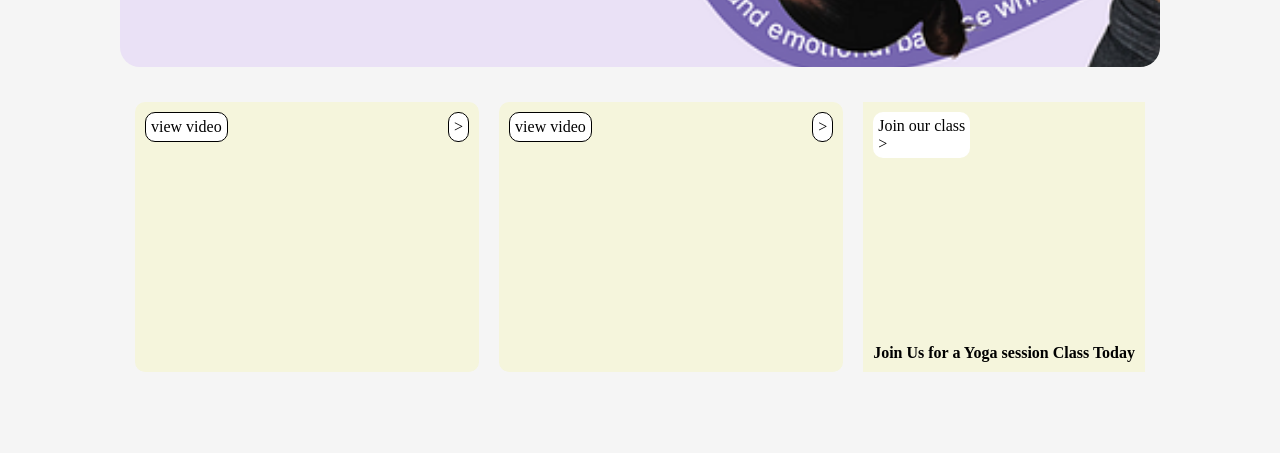
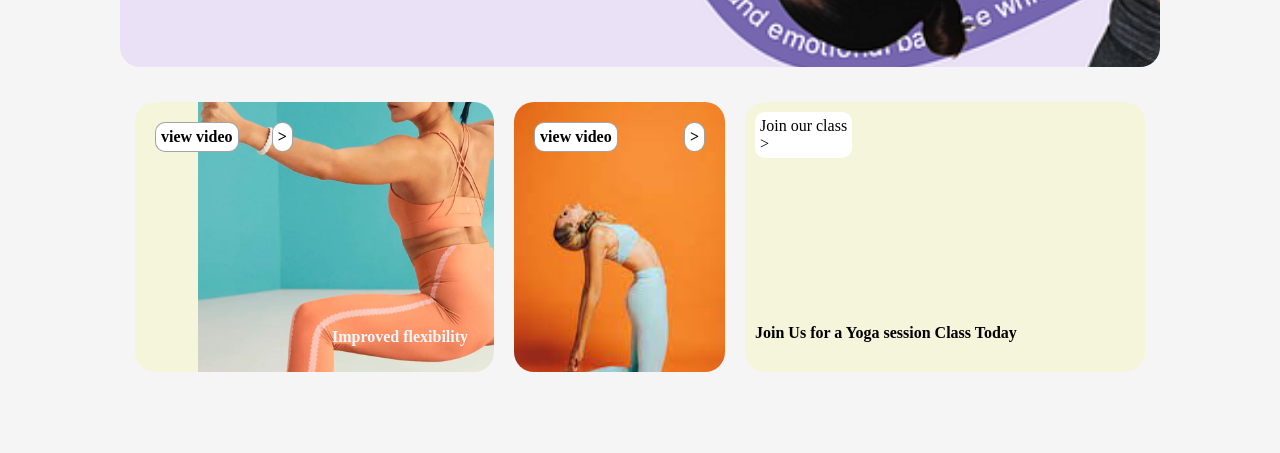
Before and after one commit to vasanthcodes/exercise, a plain HTML site: page index.html in a window 1280 px wide. Shown: the part 347-800 px from the top of the page. Drawn offline with Linux system fonts and the light colour scheme.

Commit message:
added few changes

```diff
--- a/index.html
+++ b/index.html
@@ -34,12 +34,13 @@
         <div></div>
     </div>
     <div class="mainbody3">
-        <div class="mb3-1">
+        <div class="mb3-1" style="background-image: url(./images/try-these-6-yoga-poses-to-boost-strength.jpg); background-repeat: no-repeat;background-position: right;background-size: auto 400px">
             <div>view video</div>
             <div>></div>
+            <div id="fl">Improved flexibility </div>
         </div>
 
-        <div class="mb3-2">
+        <div class="mb3-2" style="background-image: url(./images/images.jpeg); background-repeat: no-repeat;background-position: right;background-size: auto 360px">
             <div>view video</div>
                     <div>></div>
 
@@ -48,9 +49,10 @@
          <div class="mb3-3">
             <div class="div1">
                 <div>Join our class</div>
-                        <div>></div>
+                <div>></div>
 
                 </div>
+
                 <div id="spd">
                     <b>Join Us for a Yoga session Class Today </b>
                     </div>
--- a/style.css
+++ b/style.css
@@ -41,6 +41,8 @@ h1 {
   background-color: white;
   border-radius: 20px;
   padding: 10px 5px;
+  font-weight: bold;
+  font-style: 'Poppins';
 }
 .body2 {
   display: flex;
@@ -53,7 +55,7 @@ h1 {
   background-image: url(./images/yoga\ women.png);
   background-repeat: no-repeat;
   background-position: right;
-  background-size: auto 360px
+  background-size: auto 360px;
 }
 h6{
     border: 1px solid grey;
@@ -82,10 +84,10 @@ h6{
 .mb3-1, .mb3-2 {
   display: flex;
   justify-content: space-between;
-  border-radius: 10px;
+  border-radius: 20px;
   background-color: beige;
   flex-grow: 2;
-  padding:10px;
+  padding:20px;
   }
 .mb3-3{
   display: flex;
@@ -93,6 +95,8 @@ h6{
   padding: 10px;
   background-color: beige;
   justify-content: space-between;
+  border-radius: 20px;
+  min-width: 400px;
 }
 .mb3-2 div, .mb3-1 div{
   justify-content: space-between;
@@ -101,7 +105,17 @@ h6{
   /* flex: 1; */
   align-self: flex-start;
   padding: 5px 5px;
-  border: 1px solid black;
+  border: 1px solid rgba(0, 0, 0, 0.356);
+  font-weight: bold;
+  font-style: 'Roboto';
+}
+#fl{
+  color: aliceblue;
+  border-radius: 0px;
+  align-self: flex-end;
+  justify-self: flex-start;
+  background-color: rgba(0, 0, 0, 0);
+  border-color: rgba(0, 0, 0, 0);
 }
 .mb3-3 .div1{
   justify-content: space-between;
@@ -113,5 +127,6 @@ h6{
   }
   #spd{
     justify-items: flex-end;
-
-  }
+    padding-bottom: 20px;
+    min-width: 300px
+    }
```
Also changed, not shown: images/images.jpeg (added), images/try-these-6-yoga-poses-to-boost-strength.jpg (added).
